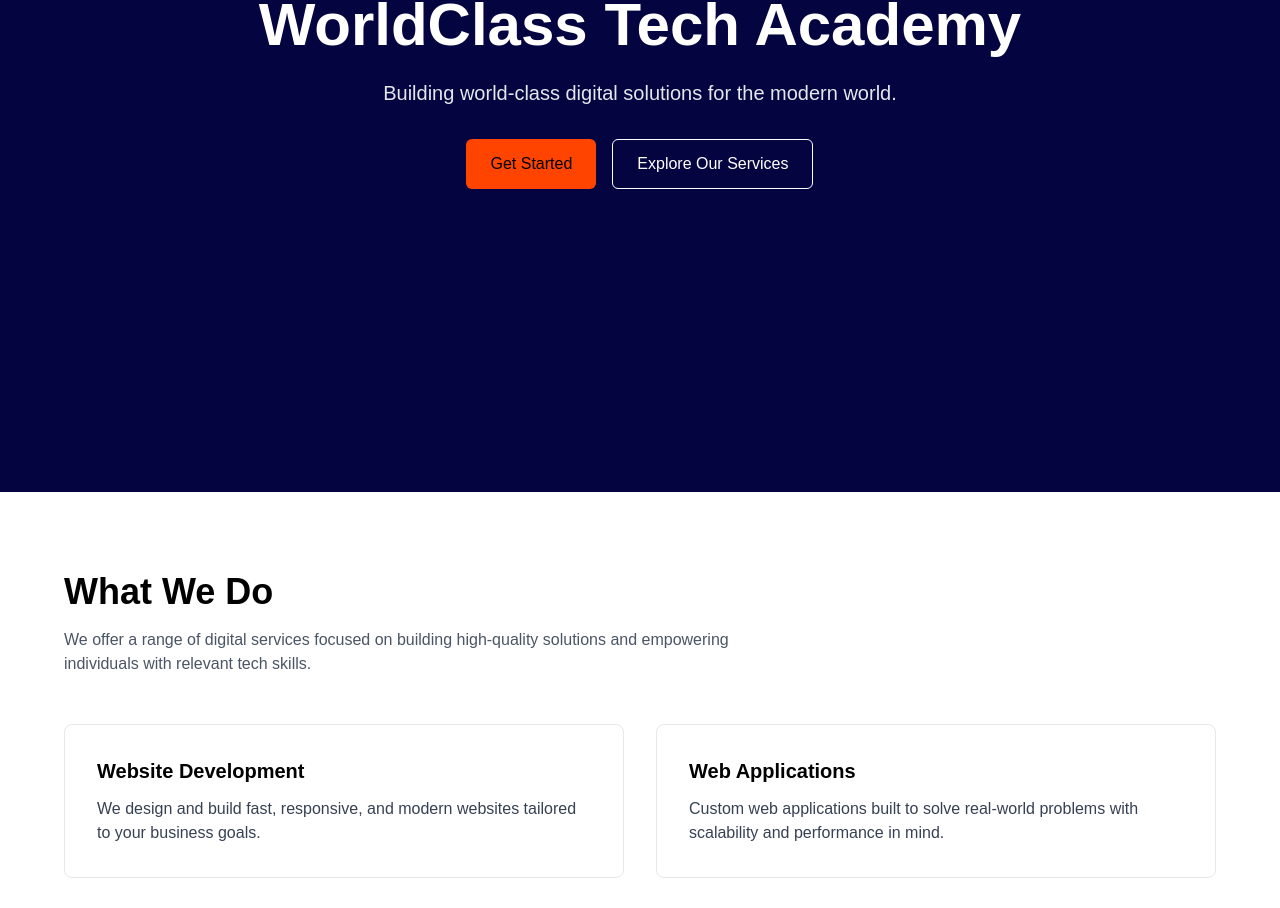
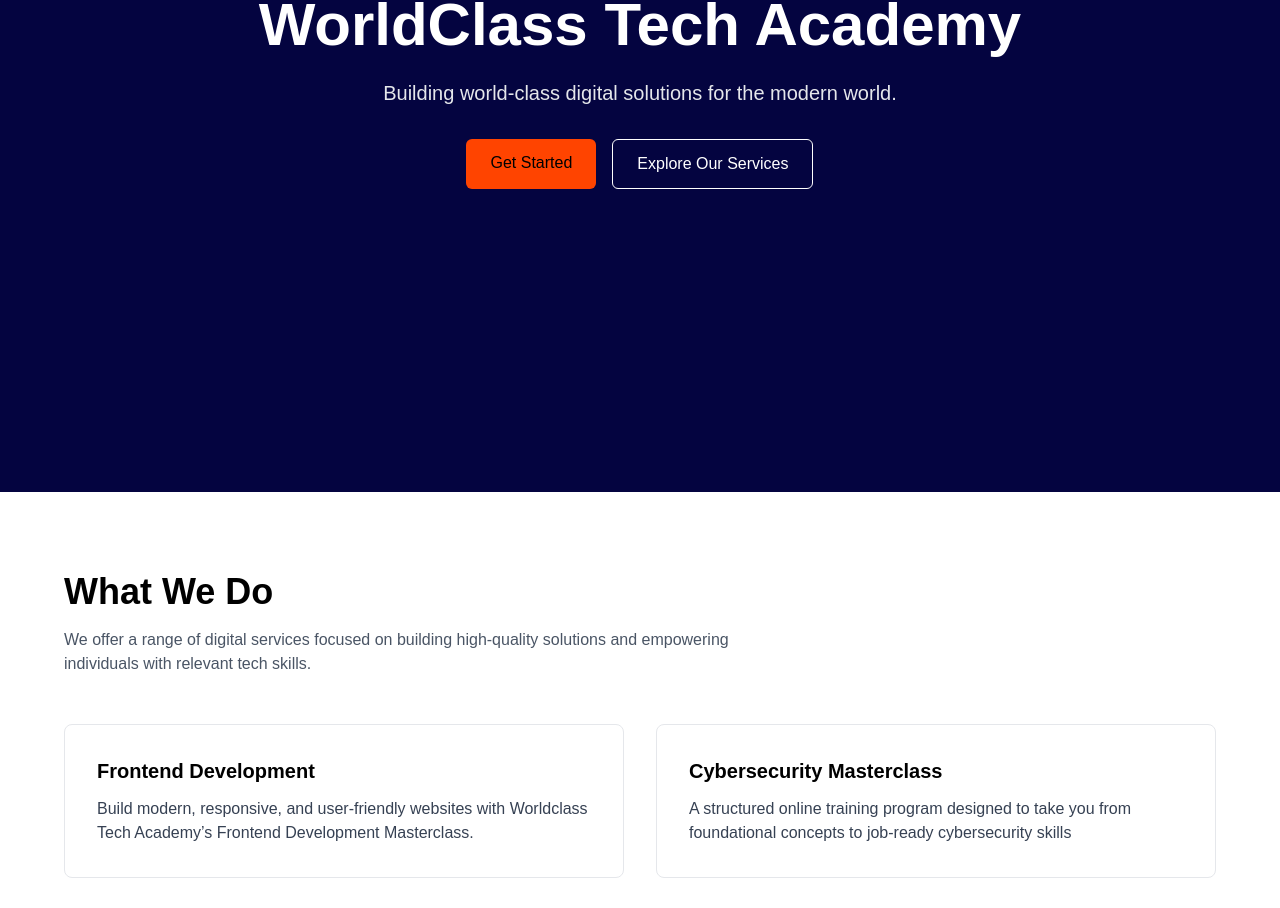
Before and after one commit to KapteynAlexis/worldclass-tech-academy, a Next.js app: page / in a window 1280 px wide. Shown: the part 308-1216 px from the top of the page. Built offline with nearby package versions, Linux system fonts and the light colour scheme.

Commit message:
linked courses page to get started on hero

```diff
--- a/app/courses/frontend/page.tsx
+++ b/app/courses/frontend/page.tsx
@@ -1,4 +1,3 @@
-import Link from "next/link";
 import CTA from "@/components/CTA";
 import Footer from "@/components/Footer";
 
--- a/components/Hero.tsx
+++ b/components/Hero.tsx
@@ -1,4 +1,5 @@
 // src/components/Hero.tsx
+import Link from "next/link";
 export default function Hero() {
   return (
     <section className="min-h-screen flex items-center justify-center px-6">
@@ -12,9 +13,9 @@ export default function Hero() {
         </p>
 
         <div className="flex justify-center gap-4">
-          <button className="bg-(--orange-accent) text-black px-6 py-3 rounded-md font-medium">
+          <Link href="/courses" className="bg-[#FF4400] text-black px-6 py-3 rounded-md font-medium">
             Get Started
-          </button>
+          </Link>
 
           <button className="border border-white px-6 py-3 rounded-md">
             Explore Our Services
--- a/components/Services.tsx
+++ b/components/Services.tsx
@@ -2,14 +2,14 @@
 
 const services = [
   {
-    title: 'Website Development',
+    title: 'Frontend Development',
     description:
-      'We design and build fast, responsive, and modern websites tailored to your business goals.',
+      'Build modern, responsive, and user-friendly websites with Worldclass Tech Academy’s Frontend Development Masterclass.',
   },
   {
-    title: 'Web Applications',
+    title: 'Cybersecurity Masterclass',
     description:
-      'Custom web applications built to solve real-world problems with scalability and performance in mind.',
+      'A structured online training program designed to take you from foundational concepts to job-ready cybersecurity skills',
   },
   {
     title: 'UI / UX Design',
```
